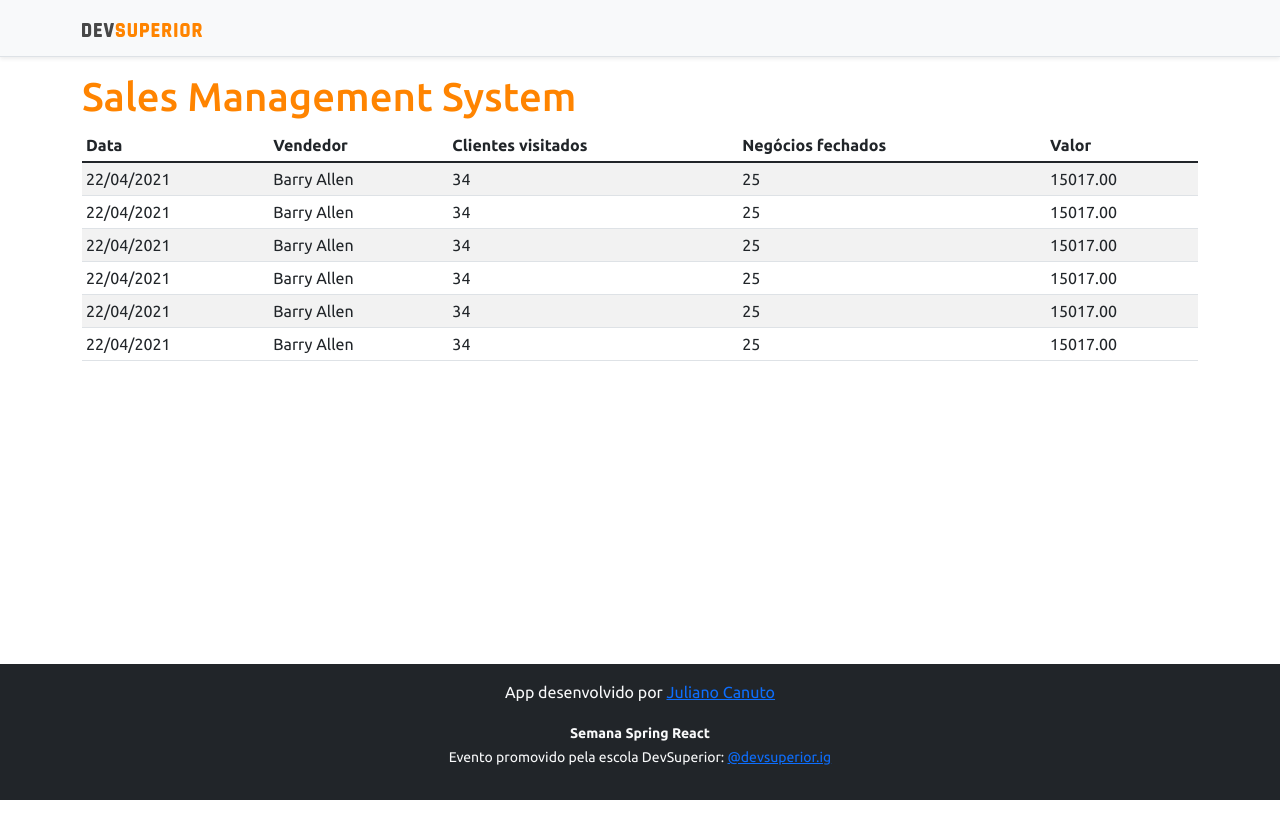
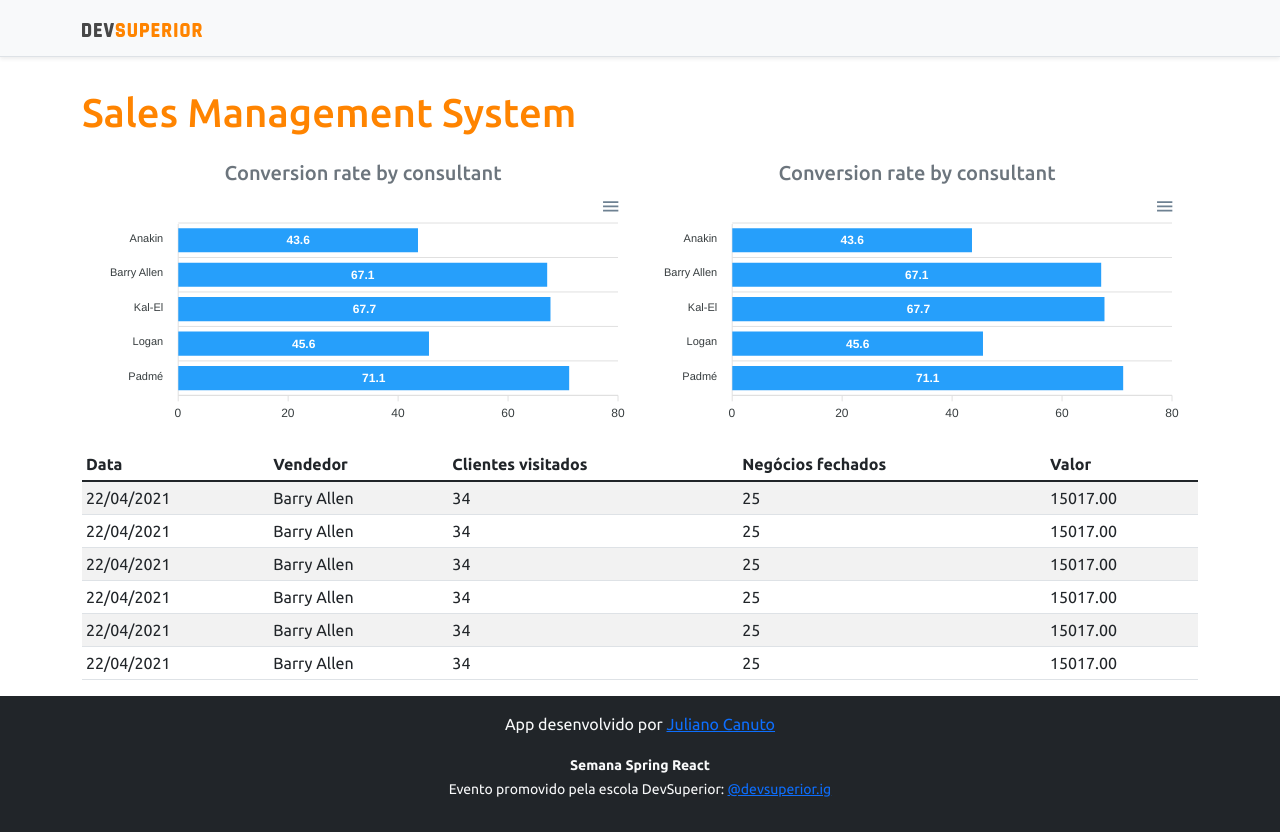
Before and after one commit to julianocanuto/sales-dashboard, a React (Create React App) app in the folder frontend/: page / in a window 1280 px wide. Before the commit the page ends 800 px from the top, so only its background shows below. Built offline with nearby package versions, Linux system fonts and the light colour scheme.

Commit message:
Add BarChart

```diff
--- a/frontend/src/App.tsx
+++ b/frontend/src/App.tsx
@@ -1,3 +1,4 @@
+import BarChart from "components/BarChart";
 import DataTable from "components/DataTable";
 import Footer from "components/Footer";
 import NavBar from "components/NavBar";
@@ -7,7 +8,19 @@
     <>
       <NavBar />
       <div className="container">
-        <h1 className="text-primary">Sales Management System</h1>
+        <h1 className="text-primary py-3">Sales Management System</h1>
+
+        <div className="row px-3">
+          <div className="col-sm-6">
+            <h5 className="text-center text-secondary">Conversion rate by consultant</h5>
+            <BarChart />
+          </div>
+          <div className="col-sm-6">
+            <h5 className="text-center text-secondary">Conversion rate by consultant</h5>
+            <BarChart />
+          </div>
+        </div>
+
         <DataTable />
       </div>
       <Footer />
--- /dev/null
+++ b/frontend/src/components/BarChart/index.tsx
@@ -0,0 +1,35 @@
+import Chart from "react-apexcharts";
+
+const BarChart = () => {
+
+    const options = {
+        plotOptions: {
+            bar: {
+                horizontal: true,
+            }
+        },
+    };
+
+    const mockData = {
+        labels: {
+            categories: ['Anakin', 'Barry Allen', 'Kal-El', 'Logan', 'Padmé']
+        },
+        series: [
+            {
+                name: "% Sucesso",
+                data: [43.6, 67.1, 67.7, 45.6, 71.1]
+            }
+        ]
+    };
+
+    return (
+        <Chart
+            options={{ ...options, xaxis: mockData.labels }}
+            series={mockData.series}
+            type="bar"
+            height="240"
+        />
+    );
+}
+
+export default BarChart;
```
